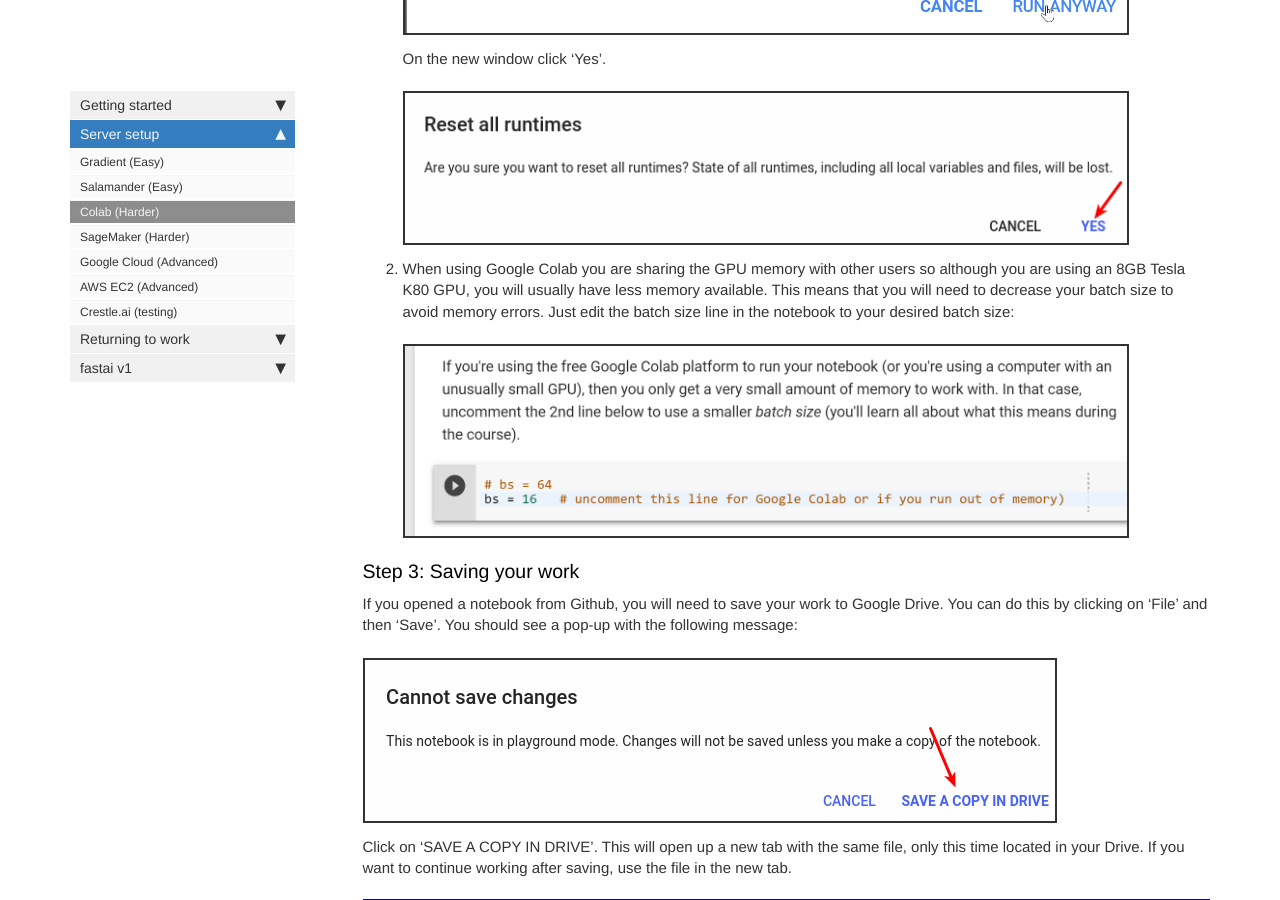
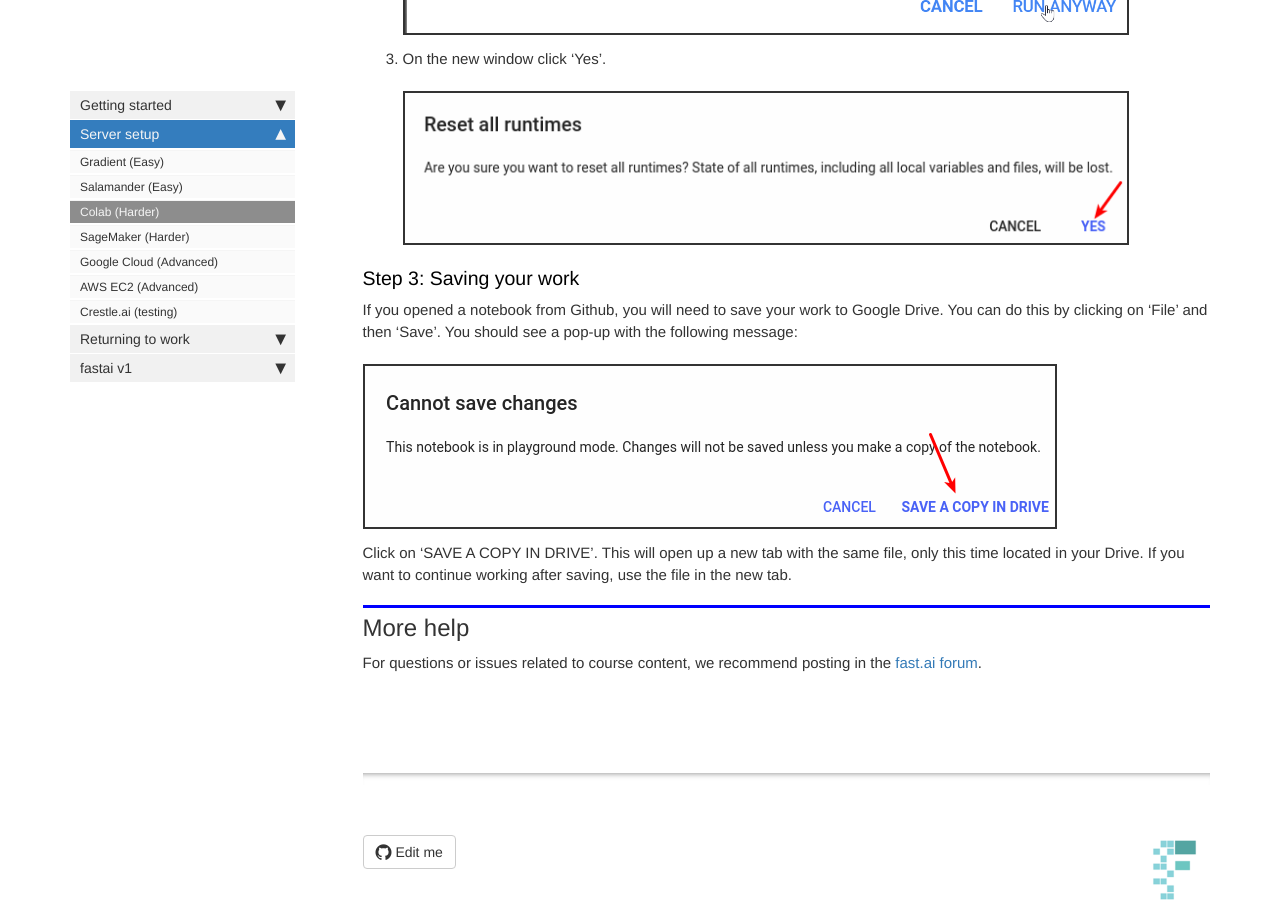
Before and after one commit to tamersalama/course-v3, a Jekyll site: the page built from docs/start_colab.md, in a window 1280 px wide and 900 px high, scrolled down 3145 px. Built offline with Jekyll 4.4.1, drawn with Linux system fonts in a browser that asks for light colours; nearby versions of some CDN libraries; comment, search, counter and statistics services are not loaded.

Commit message:
remove colab memory warning

```diff
--- a/docs/start_colab.md
+++ b/docs/start_colab.md
@@ -37,17 +37,13 @@ If you are returning to work and have previously completed the steps below, plea
 
     <img alt="create" src="/images/colab/05.png" class="screenshot">
 
-    If you a face a pop-up saying 'Warning: This notebook was not authored by Google' you should leave the default tick in the 'Reset all runtimes before running' check box and click on 'Run Anyway'.
+1. If you a face a pop-up saying 'Warning: This notebook was not authored by Google' you should leave the default tick in the 'Reset all runtimes before running' check box and click on 'Run Anyway'.
 
     <img alt="stop" src="/images/colab/02.png" class="screenshot">
 
-    On the new window click 'Yes'.
+1. On the new window click 'Yes'.
 
     <img alt="stop" src="/images/colab/08.png" class="screenshot">
-
-2. When using Google Colab you are sharing the GPU memory with other users so although you are using an 8GB Tesla K80 GPU, you will usually have less memory available.  This means that you will need to decrease your batch size to avoid memory errors. Just edit the batch size line in the notebook to your desired batch size:
-
-    <img alt="create" src="/images/colab/06.png" class="screenshot">
 
 ### Step 3: Saving your work
 
```
Also changed, not shown: 2 other files.
